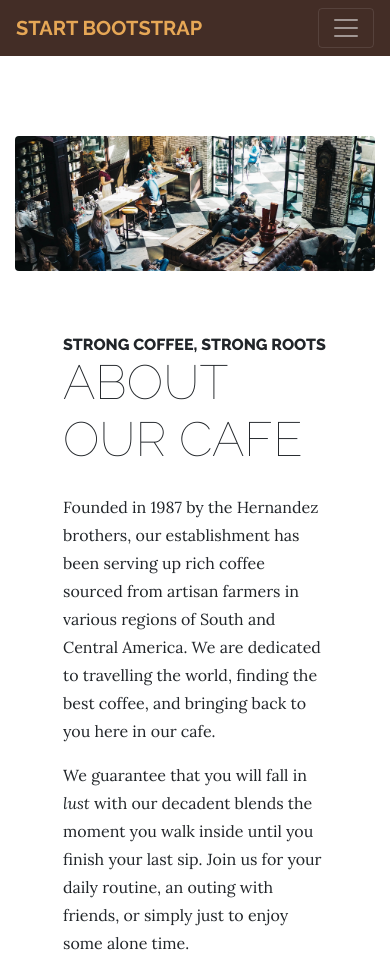
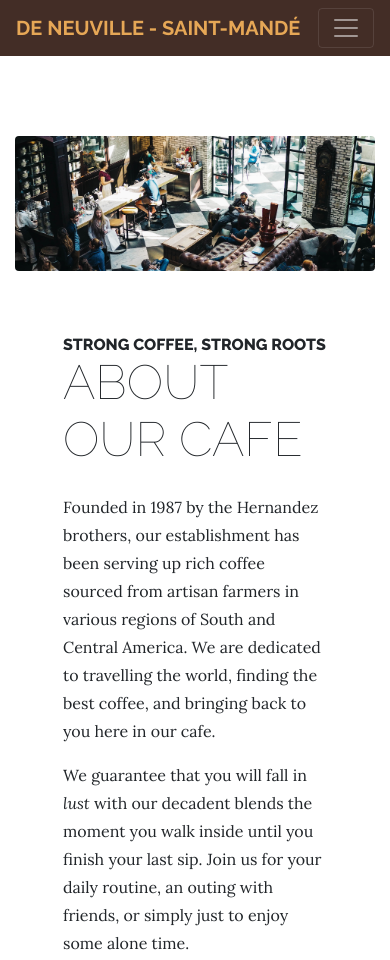
Before and after one commit to alex94240/alex94240.github.io, a website: page about.html in a window 390 px wide. Shown: the top 960 px of the page. Drawn offline with nearby package versions, Linux system fonts and the light colour scheme; files that its build step writes are made by us from their sources.

Commit message:
title deneuville

```diff
--- a/about.html
+++ b/about.html
@@ -8,7 +8,7 @@
   <meta name="description" content="">
   <meta name="author" content="">
 
-  <title>Business Casual - Start Bootstrap Theme</title>
+  <title>de Neuville - Saint-Mandé</title>
 
   <!-- Bootstrap core CSS -->
   <link href="vendor/bootstrap/css/bootstrap.min.css" rel="stylesheet">
@@ -34,7 +34,7 @@
   <!-- Navigation -->
   <nav class="navbar navbar-expand-lg navbar-dark py-lg-4" id="mainNav">
     <div class="container">
-      <a class="navbar-brand text-uppercase text-expanded font-weight-bold d-lg-none" href="#">Start Bootstrap</a>
+      <a class="navbar-brand text-uppercase text-expanded font-weight-bold d-lg-none" href="#">de Neuville - Saint-Mandé</a>
       <button class="navbar-toggler" type="button" data-toggle="collapse" data-target="#navbarResponsive" aria-controls="navbarResponsive" aria-expanded="false" aria-label="Toggle navigation">
         <span class="navbar-toggler-icon"></span>
       </button>
```
Also changed, not shown: index.html (+1 -1 lines), products.html (+2 -2 lines), store.html (+2 -2 lines).
